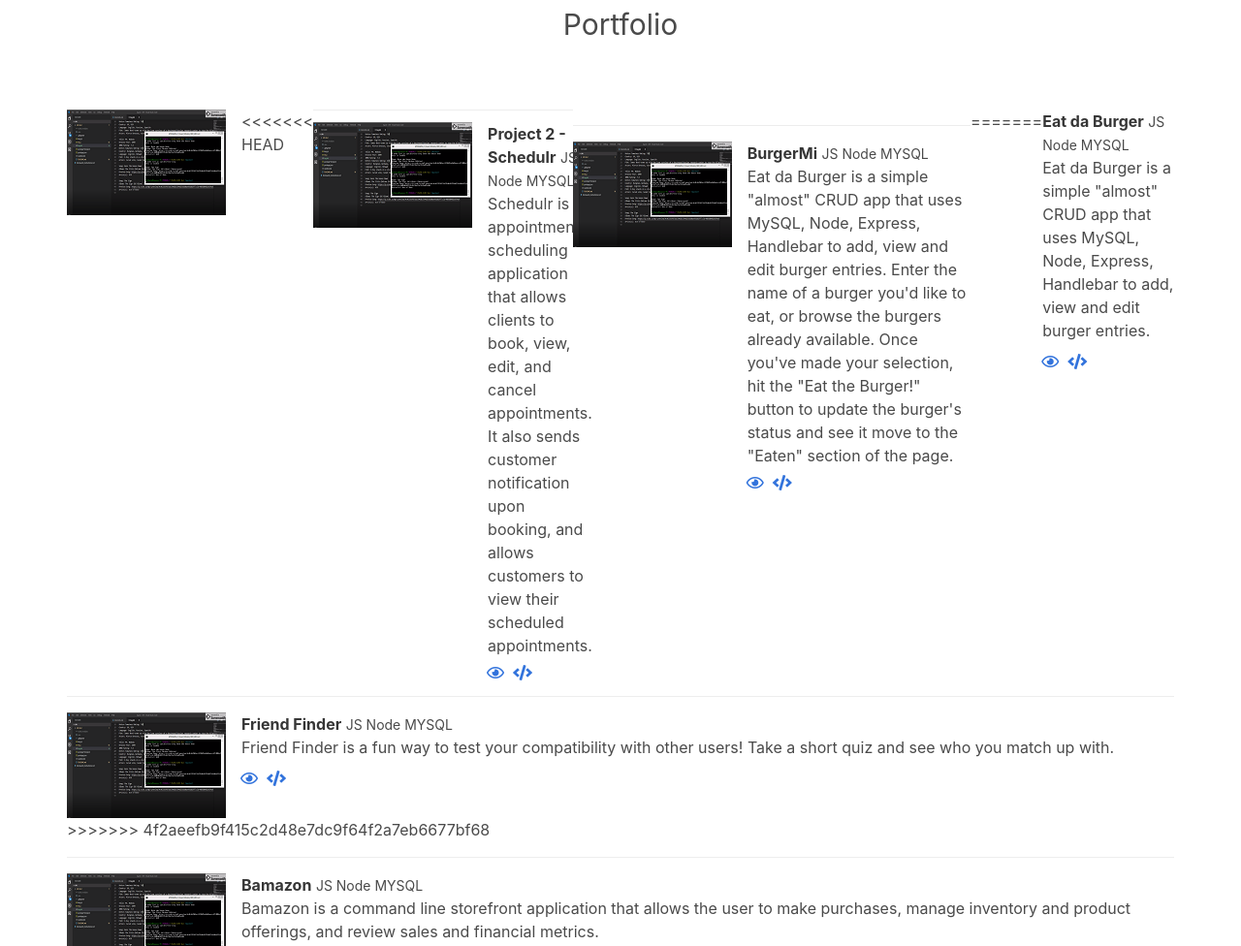
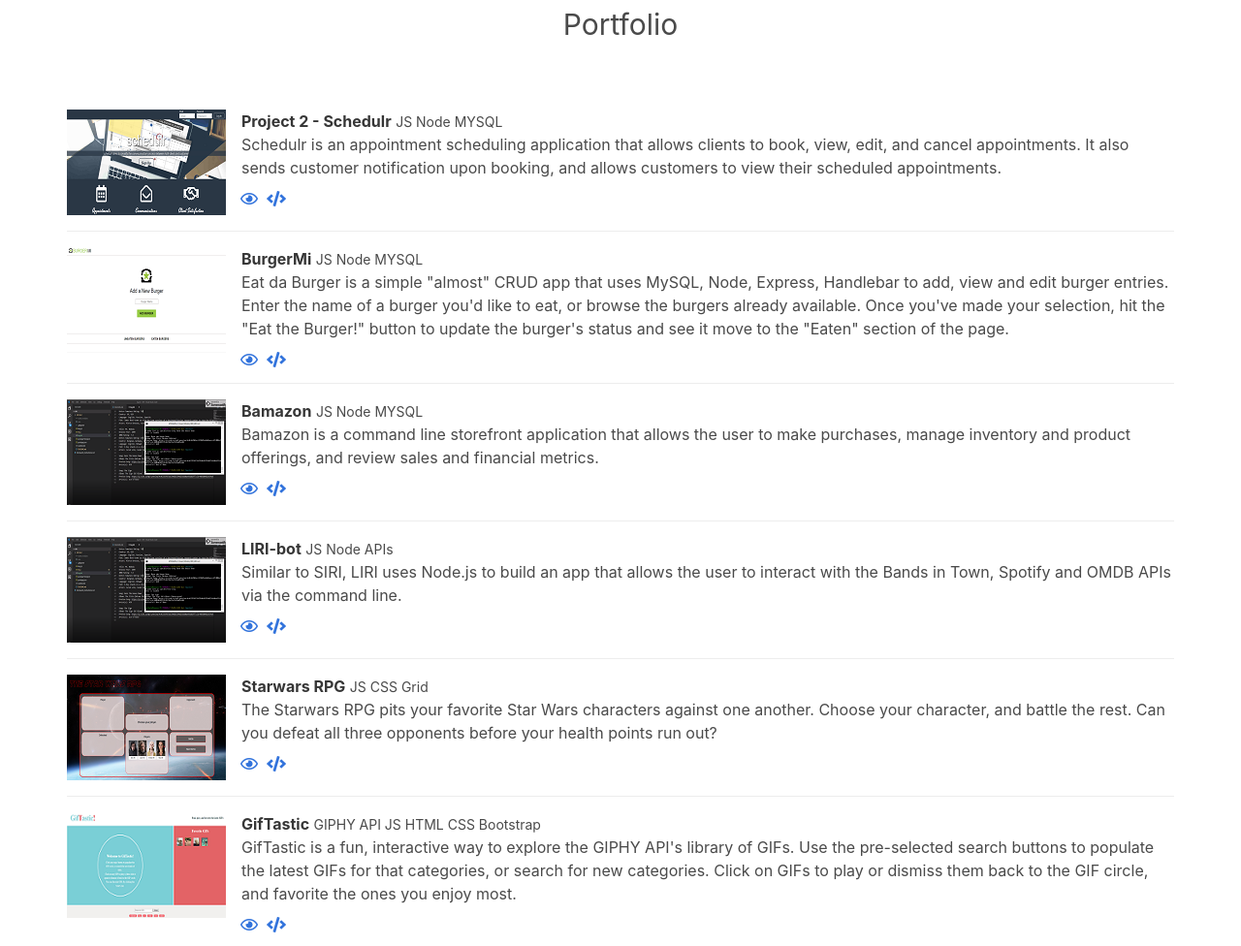
Before and after one commit to LBDCode/newPortfolio, a plain HTML site: page portfolio.html in a window 1280 px wide. Shown: the part 287-1263 px from the top of the page at 97% size. Drawn offline with nearby package versions, Linux system fonts and the light colour scheme.

Commit message:
updated images

```diff
--- a/portfolio.html
+++ b/portfolio.html
@@ -115,22 +115,12 @@
 
             <h1 class="center">Portfolio</h1>
 
-               <article class="media">
-                    <figure class="media-left">
-                        <a  href="https://morning-headland-35998.herokuapp.com/#" target="blank">
-                            <p class="image is-3x2">
-                            <img src="Assets/images/LIRI_small.png">
-                            </p>
-                        </a>
-                    </figure>
-
-<<<<<<< HEAD
 
             <article class="media">
                 <figure class="media-left">
                     <a  href="https://app-schedulr.herokuapp.com/" target="blank">
                         <p class="image is-3x2">
-                        <img src="Assets/images/LIRI_small.png">
+                        <img src="Assets/images/schedulr-sml.png">
                         </p>
                     </a>
                 </figure>
@@ -161,7 +151,7 @@
                 <figure class="media-left">
                     <a  href="https://morning-headland-35998.herokuapp.com/" target="blank">
                         <p class="image is-3x2">
-                        <img src="Assets/images/LIRI_small.png">
+                        <img src="Assets/images/Burger-sml.png">
                         </p>
                     </a>
                 </figure>
@@ -187,58 +177,6 @@
                 </div>
             </article>
 
-=======
-                    <div class="media-content">
-                        <div class="content">
-                        <p>
-                            <strong>Eat da Burger</strong> <small>JS Node MYSQL</small>
-                            <br>
-                            Eat da Burger is a simple "almost" CRUD app that uses MySQL, Node, Express, Handlebar to add, view and edit burger entries.
-                         </p>
-                        </div>
-                        <nav class="level is-mobile">
-                        <div class="level-left">
-                            <a class="level-item" href="https://morning-headland-35998.herokuapp.com/#" target="blank">
-                            <span class="icon is-small"><i class="far fa-eye"></i></span>
-                            </a>
-                            <a class="level-item" href="https://github.com/LBDCode/Burger" target="blank">
-                            <span class="icon is-small"><i class="fas fa-code"></i></span>
-                            </a>
-                        </div>
-                        </nav>
-                    </div>
-                </article>
-                <article class="media">
-                    <figure class="media-left">
-                        <a  href="https://safe-wave-26310.herokuapp.com/" target="blank">
-                            <p class="image is-3x2">
-                            <img src="Assets/images/LIRI_small.png">
-                            </p>
-                        </a>
-                    </figure>
-
-                    <div class="media-content">
-                        <div class="content">
-                        <p>
-                            <strong>Friend Finder</strong> <small>JS Node MYSQL</small>
-                            <br>
-                           Friend Finder is a fun way to test your compatibility with other users!  Take a short quiz and see who you match up with.
-                         </p>
-                        </div>
-                        <nav class="level is-mobile">
-                        <div class="level-left">
-                            <a class="level-item" href="https://safe-wave-26310.herokuapp.com/" target="blank">
-                            <span class="icon is-small"><i class="far fa-eye"></i></span>
-                            </a>
-                            <a class="level-item" href="https://github.com/LBDCode/FriendFinder" target="blank">
-                            <span class="icon is-small"><i class="fas fa-code"></i></span>
-                            </a>
-                        </div>
-                        </nav>
-                    </div>
-                </article>
-
->>>>>>> 4f2aeefb9f415c2d48e7dc9f64f2a7eb6677bf68
             <article class="media">
                 <figure class="media-left">
                     <a  href="https://drive.google.com/file/d/1cOpitVDJJB1eqr2NplaKR5aPqyoQyTe3/view?usp=sharing" target="blank">
```
Also changed, not shown: index.html (+3 -3 lines), Assets/images/Burger-sml.png (added), Assets/images/beerRecipes.PNG (added), Assets/images/schedulr-sml.png (added).
